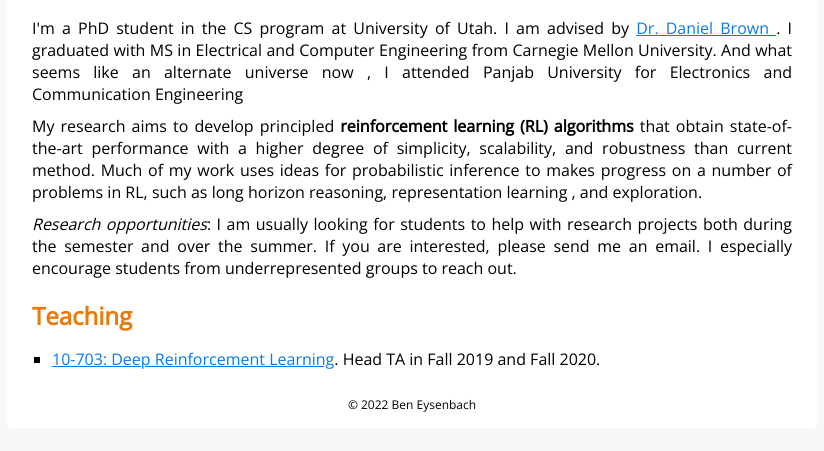
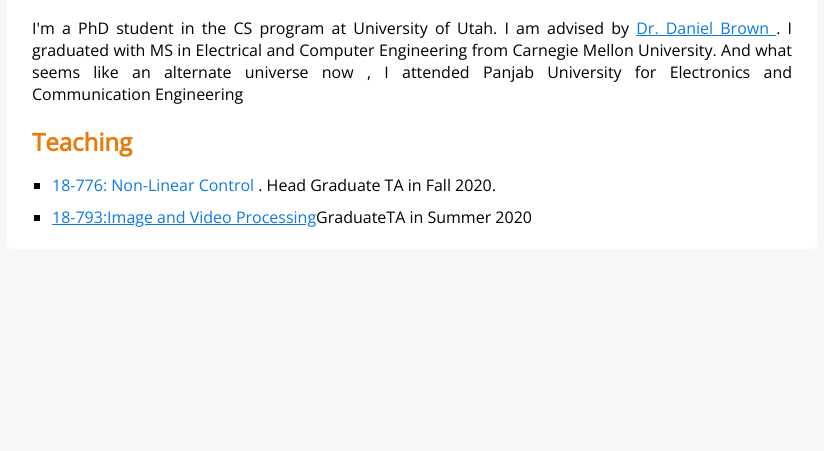
Before and after one commit to akansha-kalra/akansha-kalra.github.io, a plain HTML site: page index.html in a window 1280 px wide. Shown: the part 145-596 px from the top of the page, without its empty margins (228-1052 px from the left). Drawn offline with nearby package versions, Linux system fonts and the light colour scheme.

Commit message:
Update index.html

```diff
--- a/index.html
+++ b/index.html
@@ -37,17 +37,6 @@
 
 <p>I'm a PhD student in the CS program at University of Utah. I am advised by <a href="https://www.cs.utah.edu/~dsbrown/">Dr. Daniel Brown </a>.  I graduated with MS in Electrical and Computer Engineering from Carnegie Mellon University. And what seems like an alternate universe now , I attended Panjab University for Electronics and Communication Engineering</p>
 
-<p>
-My research aims to develop principled <b>reinforcement learning (RL) algorithms</b> that obtain state-of-the-art performance with a higher degree of simplicity, scalability, and robustness than current method. Much of my work uses ideas for probabilistic inference to makes progress on a number of problems in RL, such as long horizon reasoning, representation learning , and exploration.</p>
-<!--
-<ul class="bullets">
-  <li><em>How can probabilistic inference serve to unify prior algorithms and suggest new ones?</em> [<a href="https://arxiv.org/pdf/2110.02758.pdf">1</a>, <a href="https://arxiv.org/pdf/1906.05253.pdf">2</a>, <a href="https://arxiv.org/pdf/2002.11089.pdf">3</a>, <a href="https://arxiv.org/pdf/1802.06070.pdf">4</a>, <a href="https://arxiv.org/pdf/2110.02719.pdf">5</a>, <a href="https://ben-eysenbach.github.io/c_learning">6</a>, <a href="https://ben-eysenbach.github.io/rce">7</a>]</li>
-  <li><em>What is the relationship between representation learning and decision making?</em> [<a href="https://ben-eysenbach.github.io/contrastive_rl">1</a>, <a href="https://ben-eysenbach.github.io/rpc">2</a>] </li>
-  <li><em>How and when should RL algorithms learn models of the world?</em> [<a href="https://ben-eysenbach.github.io/rpc">1</a>, <a href="https://arxiv.org/pdf/2110.02758.pdf">2</a>]</li>
-  <li><em>What challenges arise when applying RL algorithms to physical systems (e.g., robots)?</em> [<a href="https://arxiv.org/abs/2012.15373">1</a>, <a href="https://arxiv.org/abs/2012.09812">2</a>]</li>
-</ul>
--->
-<p><em>Research opportunities</em>: I am usually looking for students to help with research projects both during the semester and over the summer. If you are interested, please send me an email. I especially encourage students from underrepresented groups to reach out.</p>
 
 
 
@@ -62,22 +51,13 @@
     <h2>Teaching</h2>
     <!-- <table id="teaching-table"></table> -->
     <ul>
-      <li><a href="https://cmudeeprl.github.io/703website/">10-703: Deep Reinforcement Learning</a>. Head TA in Fall 2019 and Fall 2020.</li>
+      <li><a>18-776: Non-Linear Control </a>. Head Graduate TA in Fall 2020.</li>
+      <li><a href="https://courses.ece.cmu.edu/18793">18-793:Image and Video Processing</a>GraduateTA in Summer 2020 </li>
+
     </ul>
   </div>
 
 
-  <!--
-  <div class="container" id="blog">
-    <h2>Assorted Blog Posts</h2>
-    <table id="blog-table"></table>
-    <hr>
-  </div>
-  -->
-
-  <div class="container">
-    <p id="copyright">© 2022 Ben Eysenbach</p>
-  </div>
 
 
 <!-- spacer to expand content div -->
```
